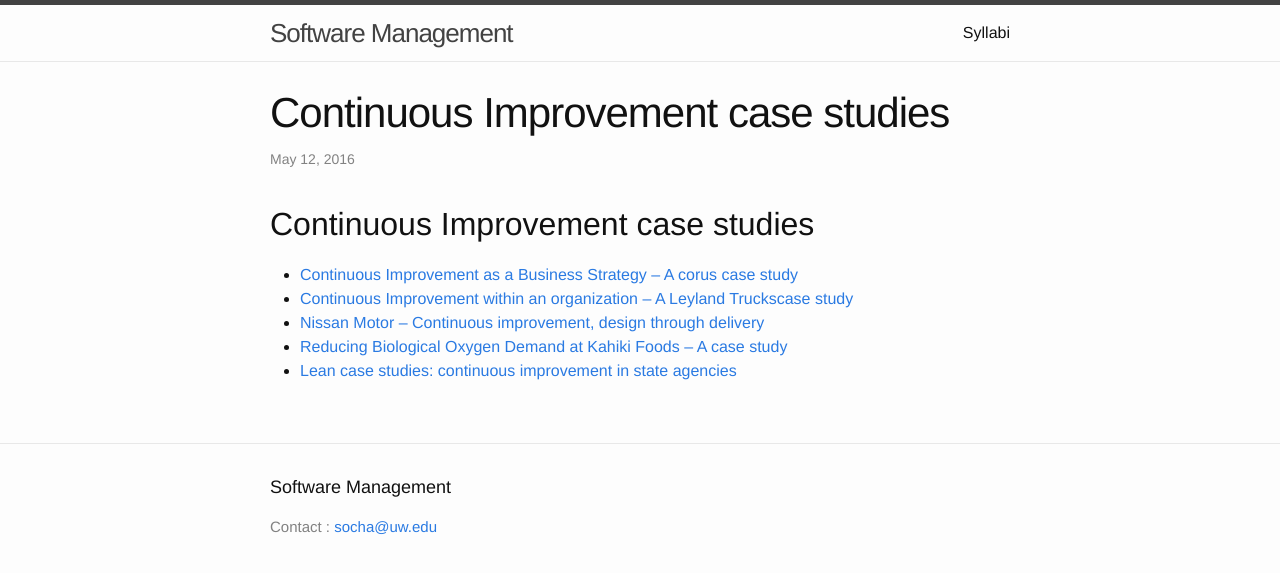
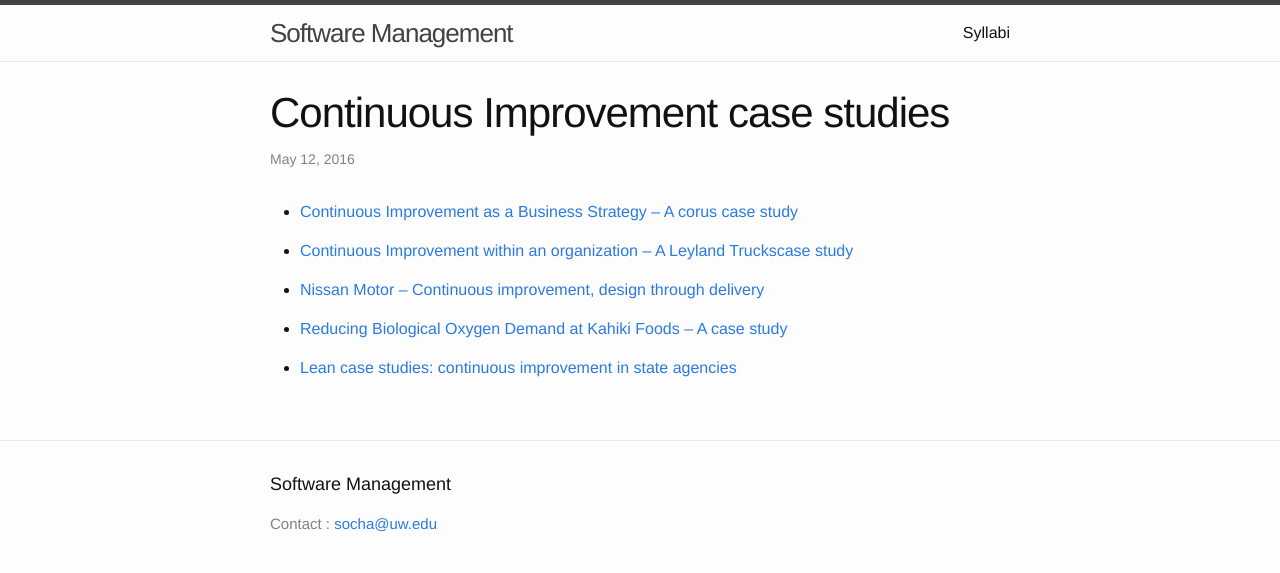
Before and after one commit to css566/css566.github.io, a Jekyll site: the page built from _posts/2016-05-12-Continous_Integration_casestudies.md, in a window 1280 px wide. Shown: the top 573 px of the page. Built offline with Jekyll 4.4.1, drawn with Linux system fonts in a browser that asks for light colours; comment, search, counter and statistics services are not loaded.

Commit message:
Update 2016-05-12-Continous_Integration_casestudies.md

```diff
--- a/_posts/2016-05-12-Continous_Integration_casestudies.md
+++ b/_posts/2016-05-12-Continous_Integration_casestudies.md
@@ -3,10 +3,12 @@ layout: post
 title: Continuous Improvement case studies
 ---
 
-## Continuous Improvement case studies
+- [Continuous Improvement as a Business Strategy – A corus case study](http://businesscasestudies.co.uk/corus/continuous-improvement-as-a-business-strategy/#axzz48OPxDWwv)
 
-- [Continuous Improvement as a Business Strategy – A corus case study](http://businesscasestudies.co.uk/corus/continuous-improvement-as-a-business-strategy/#axzz48OPxDWwv)
 - [Continuous Improvement within an organization – A Leyland Truckscase study](http://businesscasestudies.co.uk/leyland-trucks/continuous-improvement-within-an-organisation/#axzz48OPxDWwv)
+
 - [Nissan Motor – Continuous improvement, design through delivery](https://www.plm.automation.siemens.com/CaseStudyWeb/dispatch/viewResource.html?resourceId=16299)
+
 - [Reducing Biological Oxygen Demand at Kahiki Foods – A case study](https://www.moresteam.com/resources/download/kahiki-foods-case-study.pdf)
+
 - [Lean case studies: continuous improvement in state agencies](http://www.dnrec.delaware.gov/Air/Documents/ECOS%20LEAN%20Report.pdf)
```
